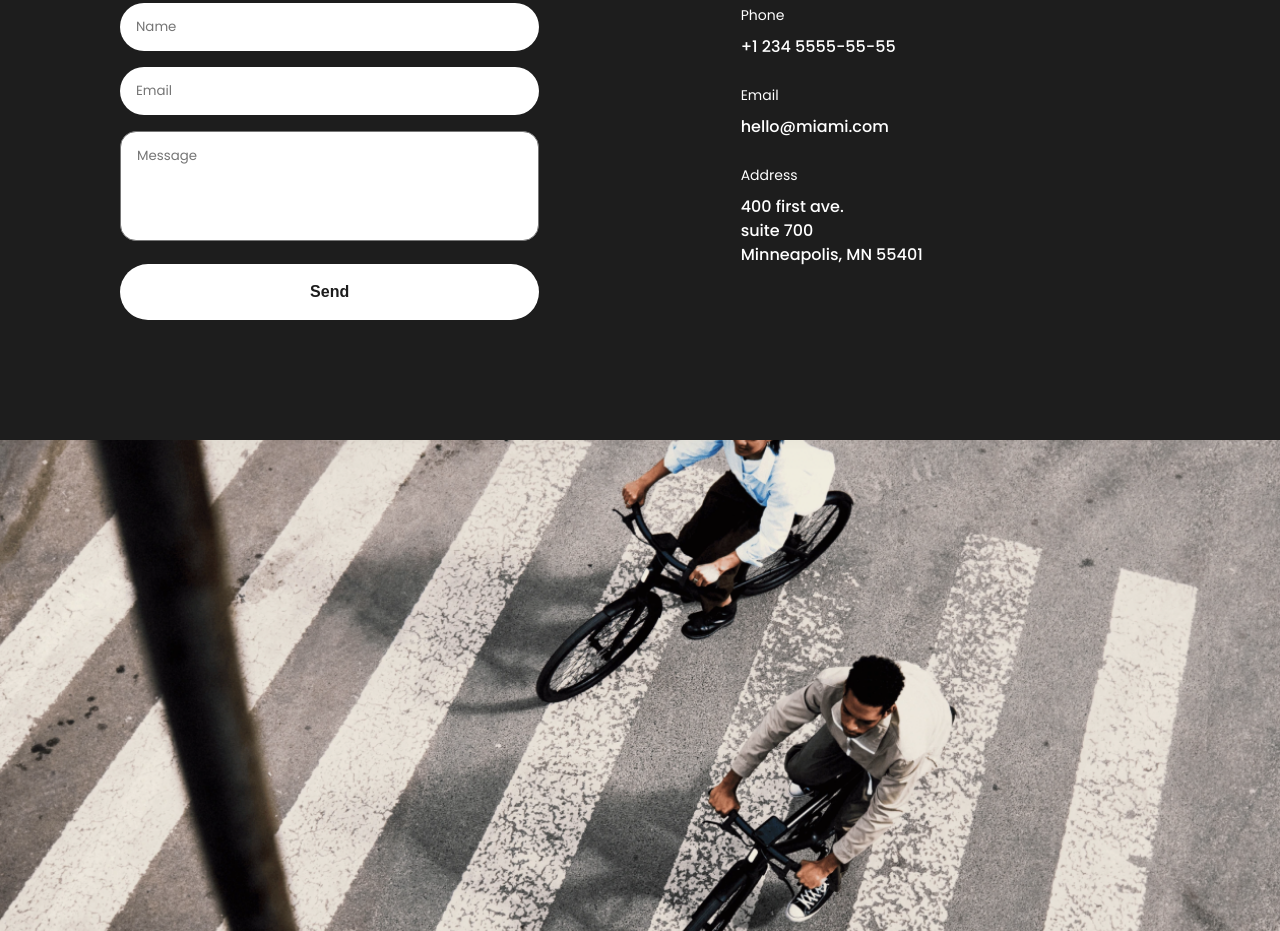
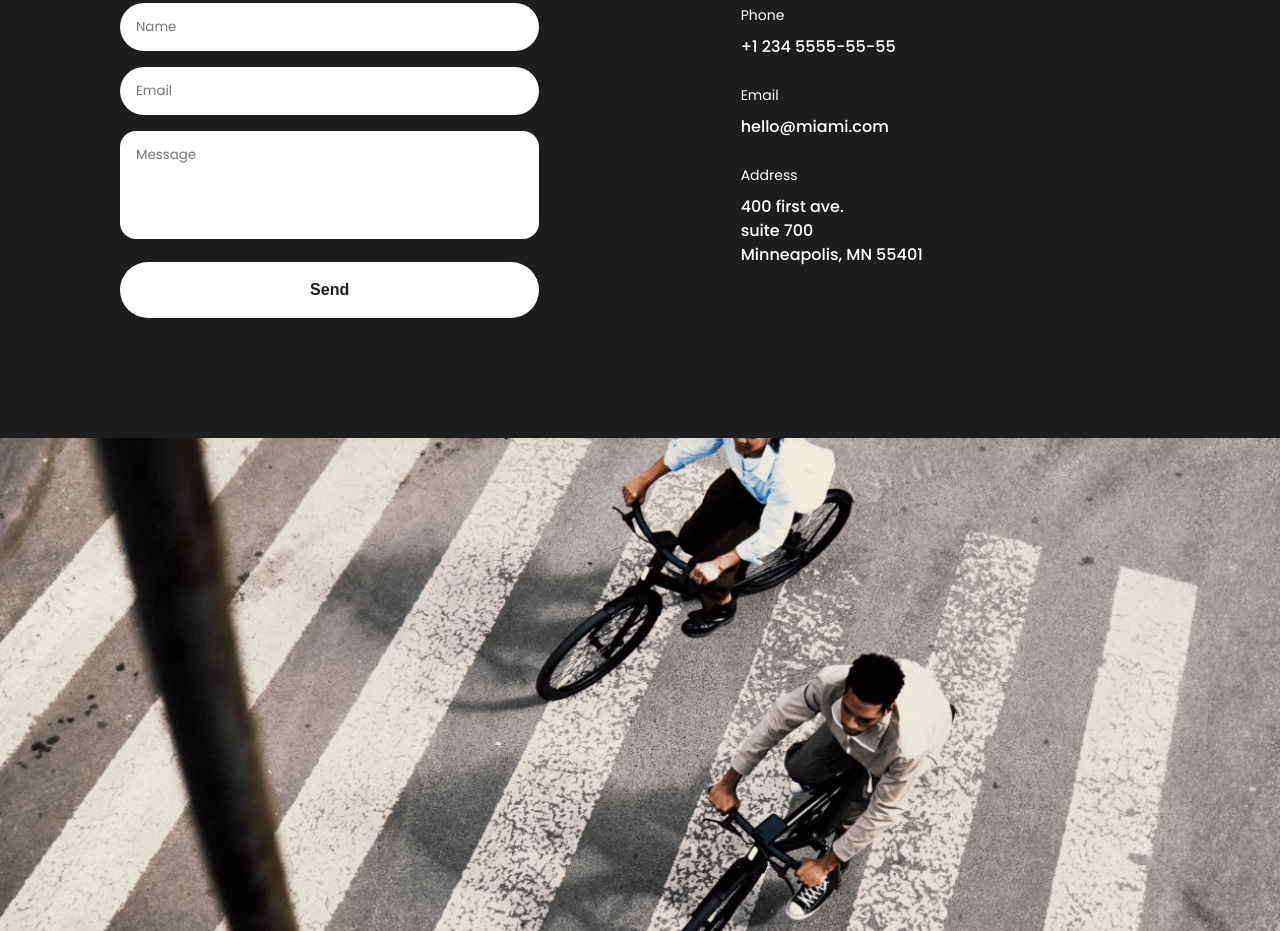
Before and after one commit to vladisssi/landing-mybike, a website built with Parcel: page src/index.html in a window 1280 px wide. Shown: the part 3750-4681 px from the top of the page. Built offline with nearby package versions, Linux system fonts and the light colour scheme.

Commit message:
improved

```diff
--- a/src/styles/default.scss
+++ b/src/styles/default.scss
@@ -26,6 +26,10 @@ input {
   border: none;
 }
 
+textarea {
+  border: none;
+}
+
 input::placeholder {
   font-family: Poppins, sans-serif;
 }
```
